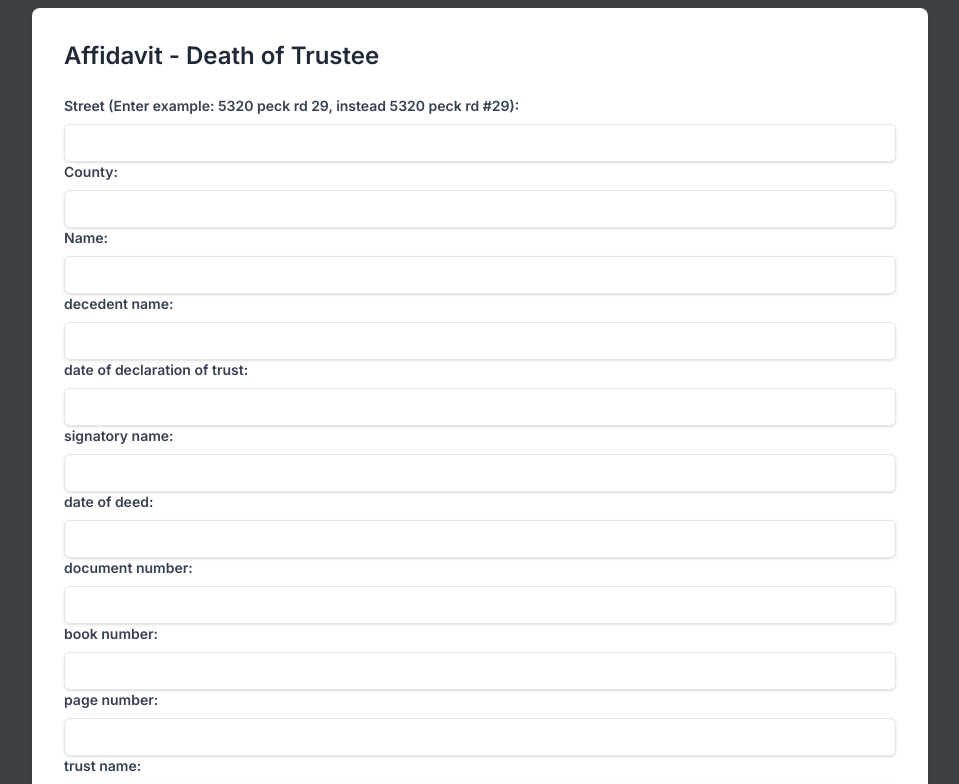
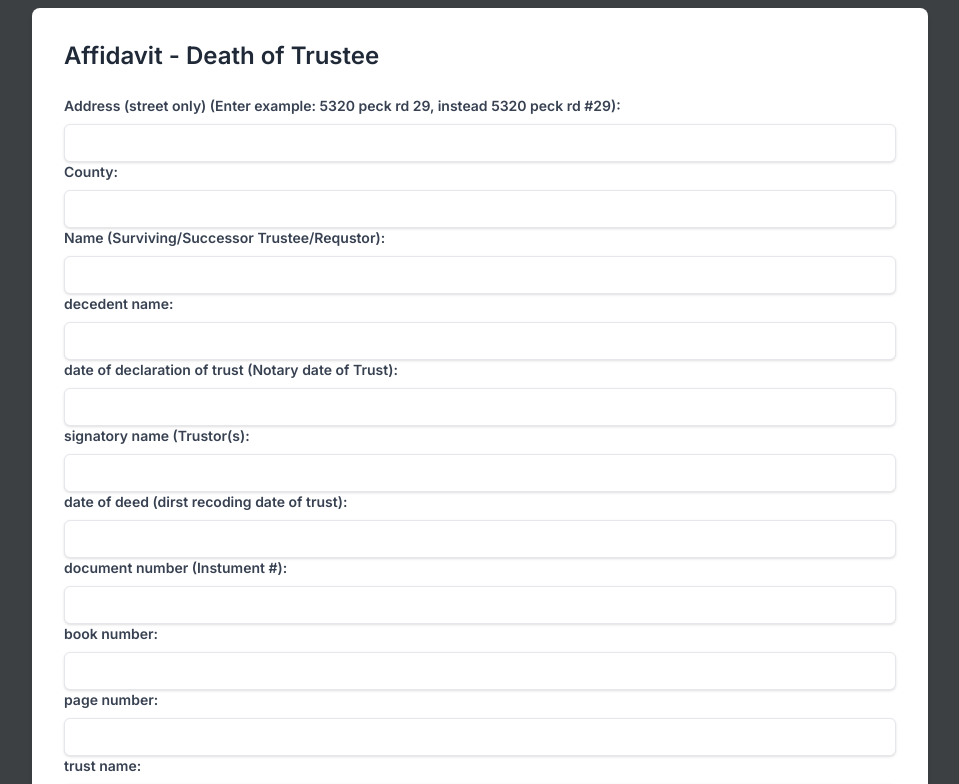
Before and after one commit to hskl18/form_filler, a Next.js app: page /aff_death in a window 1280 px wide. Shown: the top 784 px of the page, without its empty margins (160-1119 px from the left). Built offline with nearby package versions, Linux system fonts and the light colour scheme.

Commit message:
some adjustment

```diff
--- a/src/app/aff_death/page.tsx
+++ b/src/app/aff_death/page.tsx
@@ -71,7 +71,7 @@ export default function Aff_death() {
     'bookNumber': '',
     'pageNumber': '',
     'trustName': '',
-
+    'feild': ''
   });
 
 
@@ -105,7 +105,7 @@ export default function Aff_death() {
       'Page No': formData.pageNumber,
       'Name of County': formData.county,
       'County-2': formData.county,
-      'Property Description': `${info.street},${info.city}, CA ${info.zip}\n${info.legalDescription}`,
+      'Property Description': `${info.street},${info.city}, CA ${info.zip}\n${info.legalDescription}\n${formData.feild}`,
       'Name of Declarant-2': formData.name,
     };
 
@@ -144,17 +144,18 @@ export default function Aff_death() {
 
   // Define form fields for rendering
   const fieldsData = [
-    { id: 'street', label: 'Street (Enter example: 5320 peck rd 29, instead 5320 peck rd #29)' },
+    { id: 'street', label: 'Address (street only) (Enter example: 5320 peck rd 29, instead 5320 peck rd #29)' },
     { id: 'county', label: 'County' },
-    { id: 'name', label: 'Name' },
+    { id: 'name', label: 'Name (Surviving/Successor Trustee/Requstor)' },
     { id: 'decedentName', label: 'decedent name' },
-    { id: 'dateOfDeclarationOfTrust', label: 'date of declaration of trust'},
-    { id: 'signatoryName', label: 'signatory name' },
-    { id: 'dateOfDeed', label: 'date of deed' },
-    { id: 'documentNumber', label: 'document number' },
+    { id: 'dateOfDeclarationOfTrust', label: 'date of declaration of trust (Notary date of Trust)'},
+    { id: 'signatoryName', label: 'signatory name (Trustor(s)' },
+    { id: 'dateOfDeed', label: 'date of deed (dirst recoding date of trust)' },
+    { id: 'documentNumber', label: 'document number (Instument #)' },
     { id: 'bookNumber', label: 'book number' },
     { id: 'pageNumber', label: 'page number'},
-    { id: 'trustName', label: 'trust name'}
+    { id: 'trustName', label: 'trust name'},
+    { id: 'feild', label: 'Description (opional)' },
   ];
 
   return (
```
